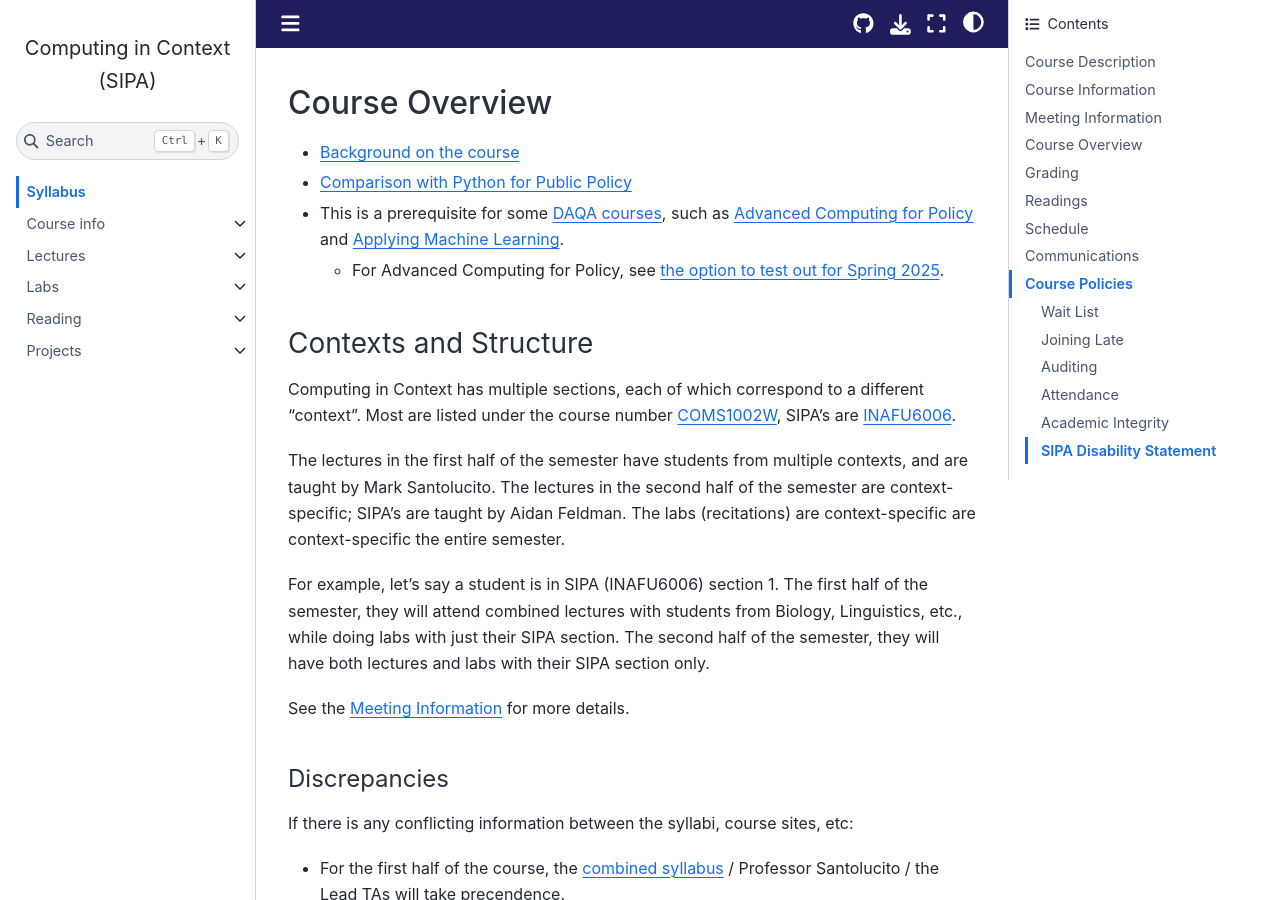
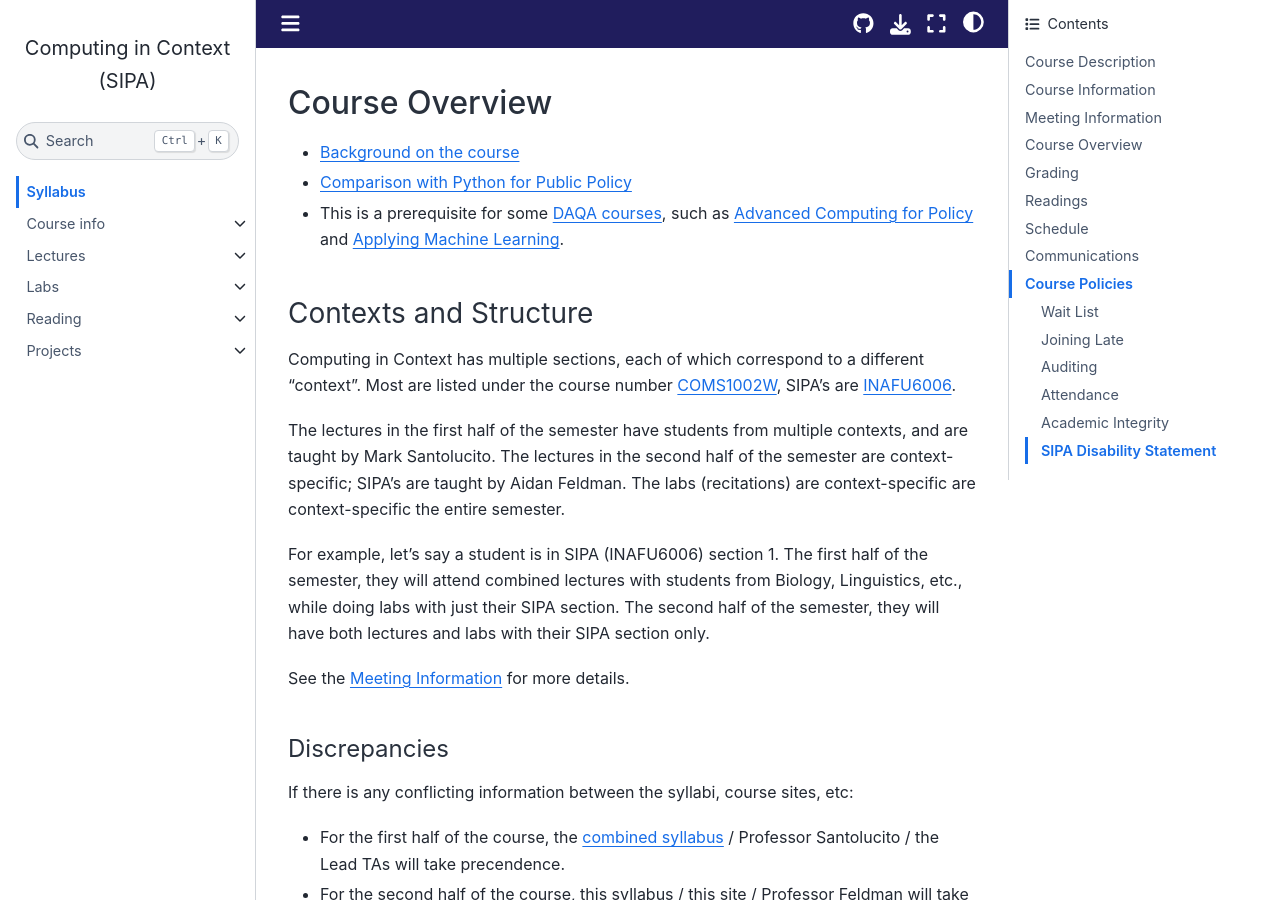
Before and after one commit to afeld/computing-in-context, a Jupyter Book: the page built from index.md, in a window 1280 px wide and 900 px high, scrolled down 2332 px. Built offline with Jupyter Book 1.0.4 settings and Sphinx 7.4.7 and the Sphinx Book theme 1.1.4, drawn with Linux system fonts in a browser that asks for light colours; pages that are not in the unit, such as notebooks, are missing from menus; comment, search, counter and statistics services are not loaded.

Commit message:
update some links

```diff
--- a/index.md
+++ b/index.md
@@ -56,12 +56,11 @@
 
 - [Background on the course](https://www.cs.columbia.edu/2016/computing-in-context-a-computer-science-course-for-liberal-arts-majors-expands-with-new-sipa-track/)
 - [Comparison with Python for Public Policy](https://python-public-policy.afeld.me/en/columbia/#comparison-to-computing-in-context)
-- This is a prerequisite for some [DAQA courses](https://bulletin.columbia.edu/sipa/specializations/daqa/#coursestext), such as [Advanced Computing for Policy](https://docs.google.com/document/d/14hGiU8LP0vosSnaT2z_3BYIQM1S4stPN/edit) and [Applying Machine Learning](https://vergil.columbia.edu/vergil/course/20251/62323).
-  - For Advanced Computing for Policy, see [the option to test out for Spring 2025](https://github.com/advanced-computing/course-materials/blob/main/docs/testing_out.md).
+- This is a prerequisite for some [DAQA courses](https://bulletin.columbia.edu/sipa/specializations/daqa/#coursestext), such as [Advanced Computing for Policy](https://github.com/advanced-computing/course-materials?tab=readme-ov-file#readme) and [Applying Machine Learning](https://vergil.columbia.edu/vergil/course/20251/62323).
 
 ### Contexts and Structure
 
-Computing in Context has multiple sections, each of which correspond to a different "context". Most are listed under the course number [COMS1002W](https://vergil.columbia.edu/vergil/course/20253/37508), SIPA's are [INAFU6006](https://vergil.columbia.edu/vergil/course/20243/74422).
+Computing in Context has multiple sections, each of which correspond to a different "context". Most are listed under the course number [COMS1002W](https://vergil.columbia.edu/vergil/course/20253/37508), SIPA's are [INAFU6006](https://vergil.columbia.edu/vergil/course/20253/74422).
 
 The lectures in the first half of the semester have students from multiple contexts, and are taught by Mark Santolucito. The lectures in the second half of the semester are context-specific; SIPA's are taught by Aidan Feldman. The labs (recitations) are context-specific are context-specific the entire semester.
 
```
